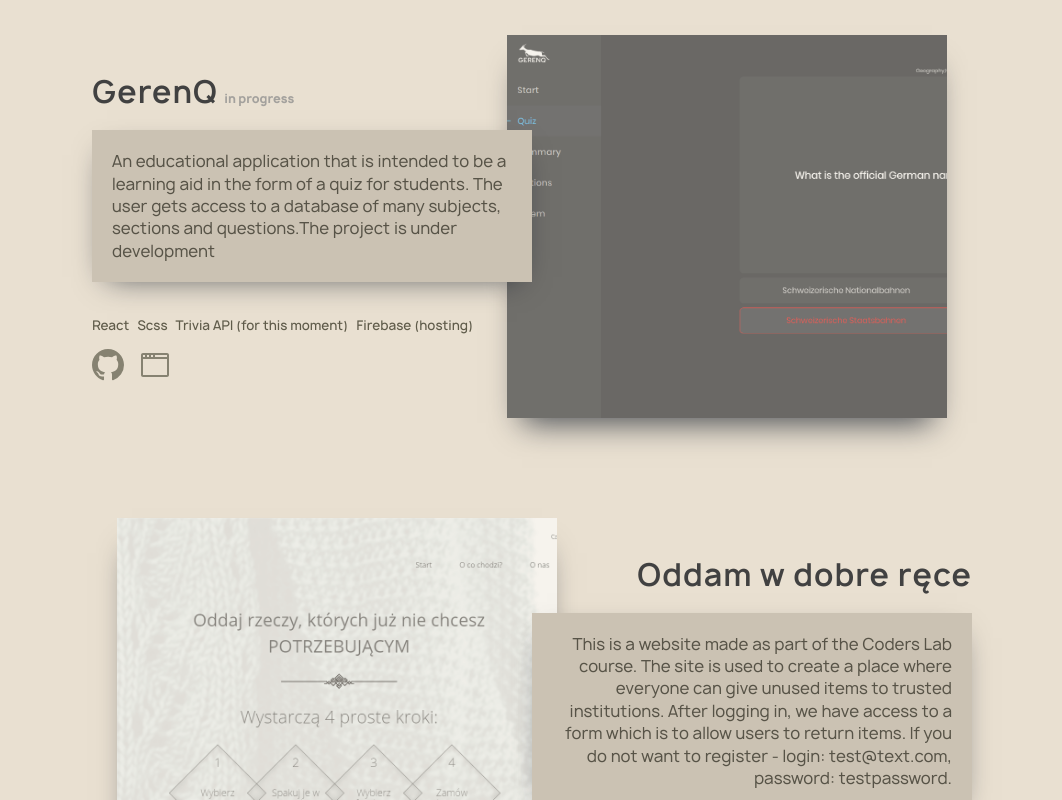
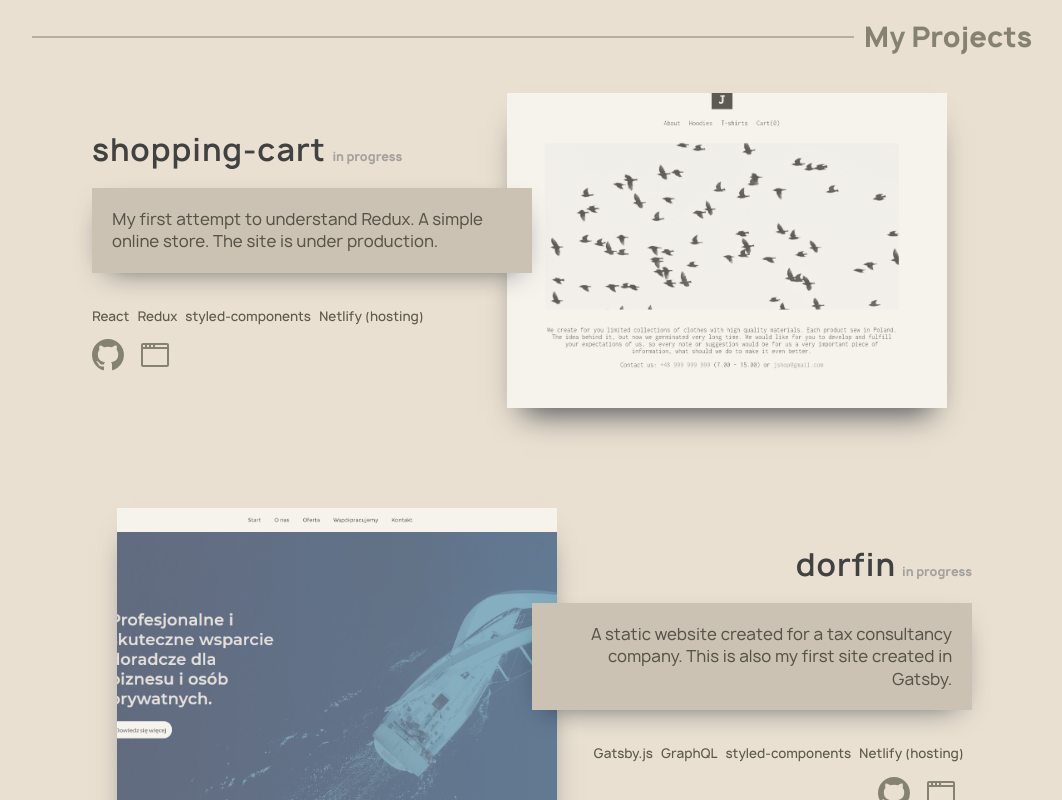
Before and after one commit to JRzankowski/personal-website, a React (Create React App) app: page / in a window 1280 px wide. Shown: the part 1700-2500 px from the top of the page, without its empty margins (108-1170 px from the left). Built offline with nearby package versions, Linux system fonts and the light colour scheme.

Commit message:
add projects

```diff
--- a/public/index.html
+++ b/public/index.html
@@ -7,37 +7,17 @@
     <meta name="theme-color" content="#000000" />
     <meta
       name="description"
-      content="Web site created using create-react-app"
+      content="Jędrzej Rzankowski portfolio"
     />
     <link rel="apple-touch-icon" href="%PUBLIC_URL%/logo192.png" />
-    <!--
-      manifest.json provides metadata used when your web app is installed on a
-      user's mobile device or desktop. See https://developers.google.com/web/fundamentals/web-app-manifest/
-    -->
+
     <link rel="manifest" href="%PUBLIC_URL%/manifest.json" />
-    <!--
-      Notice the use of %PUBLIC_URL% in the tags above.
-      It will be replaced with the URL of the `public` folder during the build.
-      Only files inside the `public` folder can be referenced from the HTML.
 
-      Unlike "/favicon.ico" or "favicon.ico", "%PUBLIC_URL%/favicon.ico" will
-      work correctly both with client-side routing and a non-root public URL.
-      Learn how to configure a non-root public URL by running `npm run build`.
-    -->
     <title>React App</title>
   </head>
   <body>
     <noscript>You need to enable JavaScript to run this app.</noscript>
     <div id="root"></div>
-    <!--
-      This HTML file is a template.
-      If you open it directly in the browser, you will see an empty page.
 
-      You can add webfonts, meta tags, or analytics to this file.
-      The build step will place the bundled scripts into the <body> tag.
-
-      To begin the development, run `npm start` or `yarn start`.
-      To create a production bundle, use `npm run build` or `yarn build`.
-    -->
   </body>
 </html>
--- a/src/components/projects.json
+++ b/src/components/projects.json
@@ -1,5 +1,33 @@
 {
   "projects": [
+    {
+      "photo": "shopping-cart",
+      "name": "shopping-cart",
+      "status": "in progress",
+      "description": "My first attempt to understand Redux. A simple online store. The site is under production.",
+      "technologies": [
+        "React",
+        "Redux",
+        "styled-components",
+        "Netlify (hosting)"
+      ],
+      "github": "https://github.com/JRzankowski/react-shopping-cart",
+      "live": "https://5eb566a13eca3bd44bdd38d5--jshop.netlify.app/"
+    },
+    {
+      "photo": "dorfin",
+      "name": "dorfin",
+      "status": "in progress",
+      "description": "A static website created for a tax consultancy company. This is also my first site created in Gatsby.",
+      "technologies": [
+        "Gatsby.js",
+        "GraphQL",
+        "styled-components",
+        "Netlify (hosting)"
+      ],
+      "github": "https://github.com/JRzankowski/dorfin-gatsby",
+      "live": "https://dorfin.netlify.app/"
+    },
     {
       "photo": "gerenqPhoto",
       "name": "GerenQ",
@@ -51,5 +79,6 @@
       ],
       "github": "https://github.com/JRzankowski/react-chess"
     }
+
   ]
 }
--- a/src/components/sectionAbout.js
+++ b/src/components/sectionAbout.js
@@ -25,7 +25,9 @@ export default class SectionAbout extends Component {
                                 <li className="content__skills-skill">HTML & (S)CSS</li>
                                 <li className="content__skills-skill">JavaScirpt (ES6+)</li>
                                 <li className="content__skills-skill">React</li>
-                                <li className="content__skills-skill">Basics of TypeScript</li>
+                                <li className="content__skills-skill">Redux</li>
+                                <li className="content__skills-skill">styled-components</li>
+                                <li className="content__skills-skill">Gatsby.js</li>
                             </ul>
                         </div>
                     </div>
--- a/src/components/sectionWork.js
+++ b/src/components/sectionWork.js
@@ -1,7 +1,7 @@
 import React, {Component} from 'react';
 import SectionWorkProject from "./sectionWorkProject";
 import projectsData from "./projects"
-import {GoMarkGithub, GoBrowser} from 'react-icons/go'
+import {GoMarkGithub} from 'react-icons/go'
 export default class SectionWork extends Component {
     render() {
         return (
--- a/src/components/sectionWorkProject.js
+++ b/src/components/sectionWorkProject.js
@@ -5,6 +5,8 @@ import weatherAppPhoto from '../assets/weather-app-min.png'
 import odwrPhoto from '../assets/odwr-min.png'
 import gerenqPhoto from '../assets/gerenq-min.png'
 import chessReact from '../assets/chess-react-min.png'
+import shoppingCart from '../assets/shoppingCart.png'
+import dorfin from '../assets/dorfin.png'
 
 export default class SectionWorkProject extends Component {
 
@@ -16,7 +18,12 @@ export default class SectionWorkProject extends Component {
             photo = odwrPhoto;
         } else if (this.props.photo === 'gerenqPhoto') {
             photo = gerenqPhoto;
-        } else {
+        }else if(this.props.photo === 'shopping-cart'){
+            photo = shoppingCart
+        }else if(this.props.photo ==='dorfin'){
+            photo = dorfin
+        }
+        else {
             photo = chessReact
         }
         return (
@@ -39,11 +46,11 @@ export default class SectionWorkProject extends Component {
                                 })}
                             </ul>
                             <div className="project-box__links">
-                                <a className="project-box__links--link" href={this.props.github}>
+                                <a target="_blank"  className="project-box__links--link" href={this.props.github}>
                                     <GoMarkGithub/>
                                 </a>
                                 {this.props.live === undefined ? null :
-                                    <a className="project-box__links--link" href={this.props.live}>
+                                    <a target="_blank"  className="project-box__links--link" href={this.props.live}>
                                         <GoBrowser/>
                                     </a>}
 
```
Also changed, not shown: firebase.json, src/assets/dorfin.png (added), src/assets/shoppingCart.png (added).
